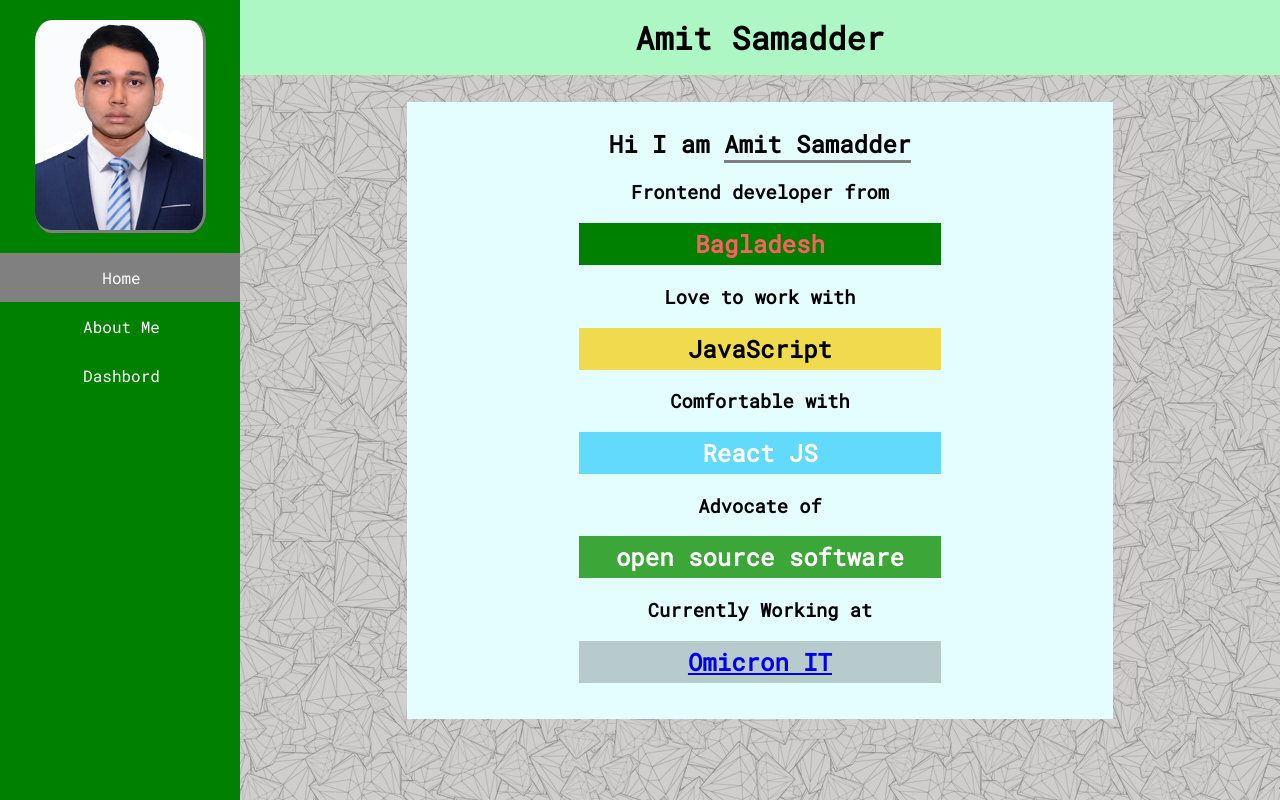
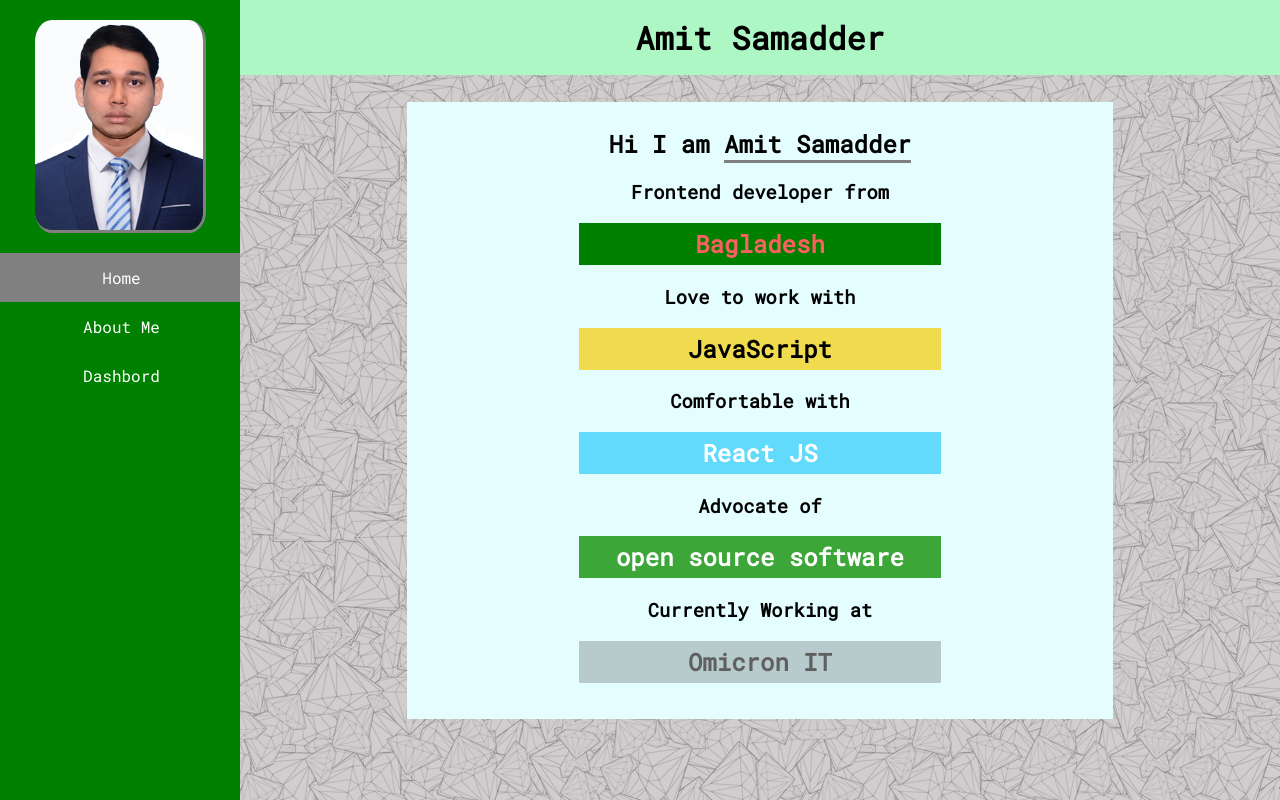
Before and after one commit to amiamitswe/my-profile, a React (Create React App) app: page / in a window 1280 px wide. Built offline with nearby package versions, Linux system fonts and the light colour scheme.

Commit message:
Update Home.module.css
Add workplace in link

```diff
--- a/src/Styles/Home.module.css
+++ b/src/Styles/Home.module.css
@@ -52,3 +52,12 @@
 #currentWork {
     background-color: rgba(0, 0, 0, 0.2);
 }
+
+#currentWork a {
+    text-decoration: none;
+    color: #606060;
+}
+
+#currentWork a:hover {
+    color: #fff;
+}
```
